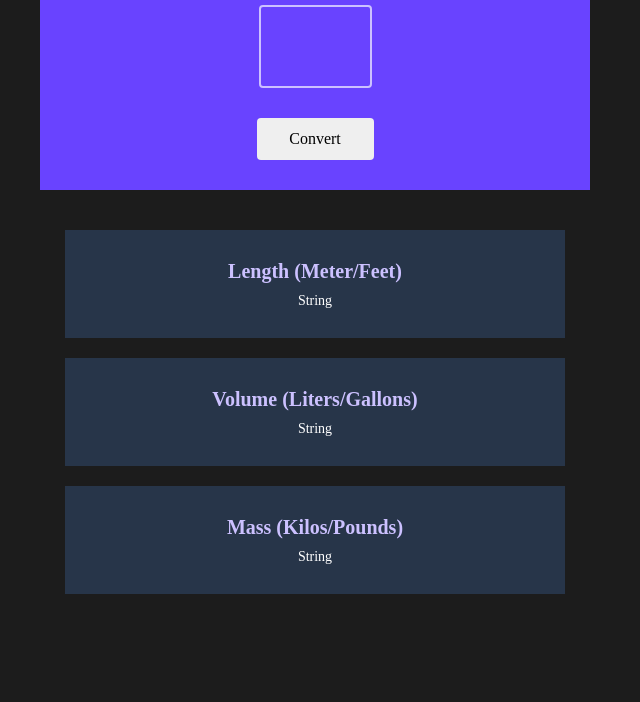
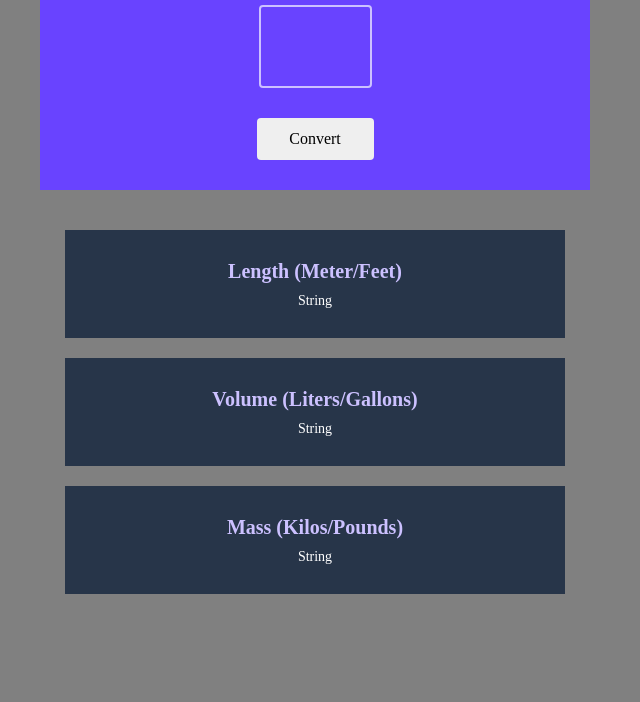
Before and after one commit to enjoywithouthey/unit-converter, a plain HTML site: page index.html in a window 1280 px wide. Shown: the part 107-809 px from the top of the page, without its empty margins (0-640 px from the left). Drawn offline with nearby package versions, Linux system fonts and the light colour scheme.

Commit message:
Background Color
Changed bg color from #1c1c1c to gray

```diff
--- a/index.css
+++ b/index.css
@@ -1,5 +1,5 @@
 body {
-    background-color: #1C1C1C;
+    background-color: gray;
     margin: 0;
 }
 
```
